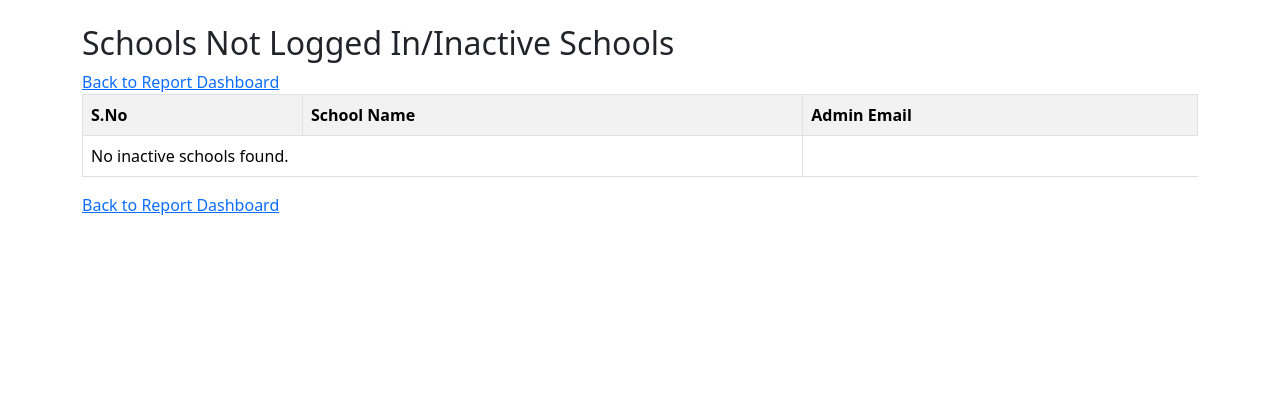
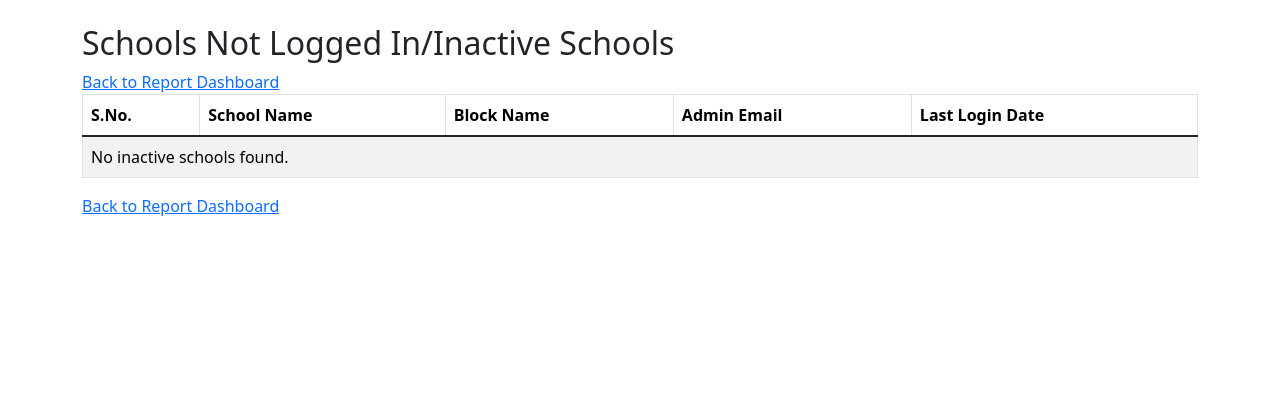
Before and after one commit to blaze0081/PadhaiWithAI, a Django app: page /report/inactive-schools/ in a window 1280 px wide. Shown: the part 40-455 px from the top of the page. Run offline with Django 5.2, Linux system fonts and the light colour scheme; the visitor is signed in with stand-in values (Sample User, id 1); data comes from the database, SQL or seed files in the repository; data that the repository does not hold is empty; some libraries are stand-ins or nearby versions.

Commit message:
inactive user

```diff
--- a/school_project/school_app/templates/inactive_schools.html
+++ b/school_project/school_app/templates/inactive_schools.html
@@ -6,22 +6,30 @@
 <h2>Schools Not Logged In/Inactive Schools</h2>
 <a href="{% url 'report_dashboard' %}" align="right">Back to Report Dashboard</a>
 <table class="table table-bordered table-striped">
+  <thead>
     <tr>
-    <th>S.No</th>
+        <th>S.No.</th>
         <th>School Name</th>
+        <th>Block Name</th>
         <th>Admin Email</th>
+        <th>Last Login Date</th>
     </tr>
+</thead>
+<tbody>
     {% for school in schools %}
     <tr>
-      <td>{{ forloop.counter }}</td> <!-- Display Serial Number -->
+        <td>{{ forloop.counter }}</td>
         <td>{{ school.name }}</td>
+        <td>{{ school.block__name_english }}</td>
         <td>{{ school.admin__email }}</td>
+        <td>{{ school.last_login_date }}</td>
     </tr>
     {% empty %}
     <tr>
-      <td colspan="2">No inactive schools found.</td>
+        <td colspan="5">No inactive schools found.</td>
     </tr>
     {% endfor %}
+</tbody>
 </table>
 <a href="{% url 'report_dashboard' %}">Back to Report Dashboard</a>
 
```
Lines whose indentation alone changed are shown as unchanged.
